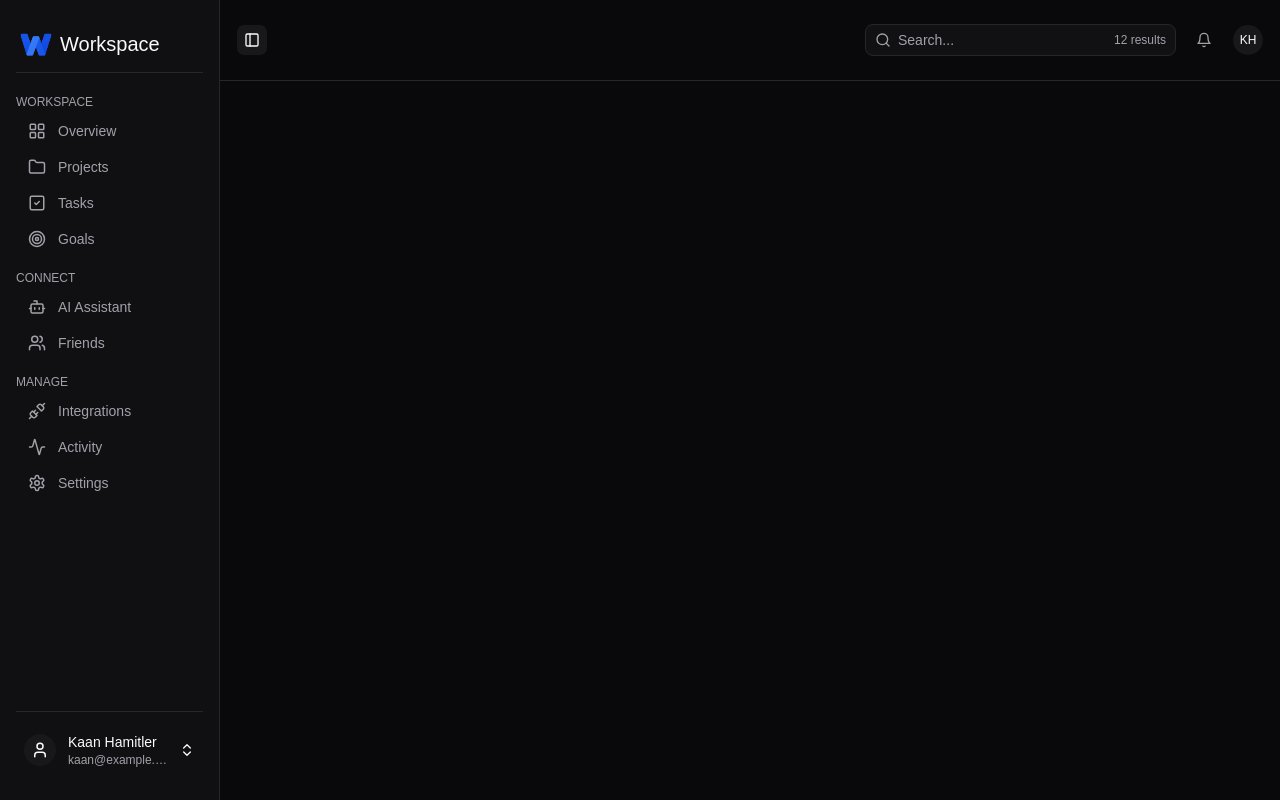
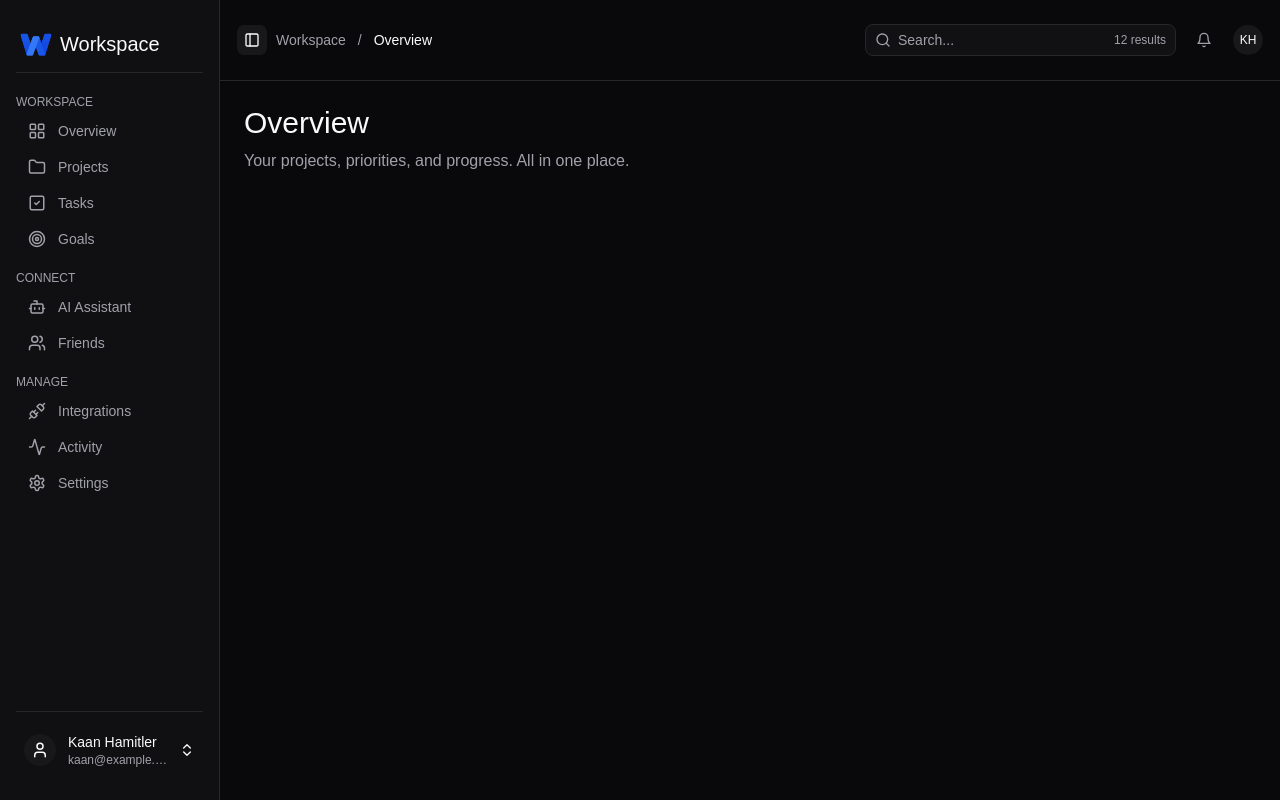
Before and after one commit to Kaan-Developer/workspace-dashboard, a React (Vite) app: page / in a window 1280 px wide. Built offline with nearby package versions, Linux system fonts and the light colour scheme.

Commit message:
The dashboard foundation has been established, and the navbar and sidebar have been added.

```diff
--- a/src/app/app.tsx
+++ b/src/app/app.tsx
@@ -1,10 +1,14 @@
-import { Route, Routes } from 'react-router'
-import  StartPage  from '../pages/StartPage'
+import { Route, Routes } from "react-router";
+import StartPage from "../pages/StartPage";
+import Overview from "@/pages/Overview";
 
 export function App() {
   return (
     <Routes>
-      <Route path="/" element={<StartPage />} />
+      <Route path="/" element={<StartPage />}>
+        <Route index element={<Overview />} />
+        <Route path="projects" element={<div>Projects</div>} />
+      </Route>
     </Routes>
-  )
+  );
 }
--- a/src/components/layout/Navbar.tsx
+++ b/src/components/layout/Navbar.tsx
@@ -1,20 +1,44 @@
 import Search from "../ui/Search";
 import { LuBell, LuPanelLeft } from "react-icons/lu";
 import { Button } from "../ui/button";
+import { useLocation } from "react-router"
 
 type NavbarProps = {
   sidebarOpen: boolean;
   onToggleSidebar: () => void;
 };
 
+const pageTitles: Record<string, string> = {
+  "/": "Overview",
+  "/projects": "Projects",
+  "/settings": "Settings",
+}
+
 const Navbar = ({ sidebarOpen, onToggleSidebar }: NavbarProps) => {
+
+    const { pathname } = useLocation()
+    const currentPage = pageTitles[pathname] ?? pathname
+
+
   return (
-    <nav className="self-start border-b border-border flex items-center justify-between py-6 px-4">
-      <div>
+    <nav className="border-b border-border flex items-center justify-between py-6 px-4">
+      <div className="flex items-center gap-2">
         <Button type="button" variant="ghost" size="icon" onClick={onToggleSidebar} aria-label={sidebarOpen ? "Yan menüyü kapat" : "Yan menüyü aç"} aria-expanded={sidebarOpen} aria-controls="workspace-sidebar"
         >
             <LuPanelLeft aria-hidden="true" />
         </Button>
+
+        <ol className="flex items-center gap-3 text-sm">
+            <li className="text-muted-foreground">
+                Workspace
+            </li>
+
+            <li aria-hidden="true" className="text-muted-foreground">
+                /
+            </li>
+
+            <li aria-current="page" className="font-medium text-foreground">{currentPage}</li>
+        </ol>
       </div>
 
       <div className="flex items-center gap-3">
--- a/src/components/layout/SidebarProfile.tsx
+++ b/src/components/layout/SidebarProfile.tsx
@@ -46,9 +46,15 @@ const SidebarProfile  = ({name, email, onAccount, onLogout}: SidebarProfileProps
         sideOffset={8}
         className="w-56"
       >
-        <DropdownMenuLabel>
-          <span className="block text-sm text-foreground">{name}</span>
+        <DropdownMenuLabel className="flex items-center justify-start gap-2">
+                              <span className="flex size-8 shrink-0 items-center justify-center rounded-full bg-sidebar-accent">
+            <LuUser size={18} aria-hidden="true" />
+          </span>
+
+          <div className="flex flex-col">
+                      <span className="block text-sm text-foreground">{name}</span>
           <span className="block truncate font-normal">{email}</span>
+          </div>
         </DropdownMenuLabel>
 
         <DropdownMenuSeparator />
--- /dev/null
+++ b/src/data/enSite.ts
@@ -0,0 +1,74 @@
+export const enSite = {
+  site: {
+    name: "Workspace",
+    title: "Workspace Dashboard",
+  },
+  navigation: {
+    label: "Main navigation",
+    groups: {
+      workspace: "Workspace",
+      connect: "Connect",
+      manage: "Manage",
+    },
+    items: {
+      overview: "Overview",
+      projects: "Projects",
+      tasks: "Tasks",
+      goals: "Goals",
+      "ai-assistant": "AI Assistant",
+      friends: "Friends",
+      integrations: "Integrations",
+      activity: "Activity",
+      settings: "Settings",
+    },
+  },
+  overview: {
+    title: "Overview",
+    description: "Your projects, priorities, and progress. All in one place.",
+    stats: {
+      activeProjects: {
+        label: "Active projects",
+        detail: (count: number) => `${count} ready for your next step`,
+      },
+      tasksCompleted: {
+        label: "Tasks completed",
+        detail: (count: number) => `${count} more than last week`,
+      },
+      goalsInProgress: {
+        label: "Goals in progress",
+        detail: (count: number) => `${count} ${count === 1 ? "milestone" : "milestones"} approaching`,
+      },
+      connectedServices: {
+        label: "Connected services",
+        detail: "All connections healthy",
+      },
+    },
+  },
+  navbar: {
+    workspace: "Workspace",
+    breadcrumbLabel: "Breadcrumb",
+    openSidebar: "Open sidebar",
+    closeSidebar: "Close sidebar",
+    notifications: "Notifications",
+  },
+  search: {
+    label: "Search",
+    placeholder: "Search...",
+    results: (count: number) => `${count} ${count === 1 ? "result" : "results"}`,
+  },
+  profile: {
+    label: (name: string) => `Profile: ${name}`,
+    account: "Account",
+    logout: "Log out",
+  },
+  language: {
+    label: "Language",
+    tr: "Türkçe",
+    en: "English",
+  },
+  common: {
+    close: "Close",
+  },
+};
+
+export type SiteContent = typeof enSite;
--- /dev/null
+++ b/src/data/trSite.ts
@@ -0,0 +1,74 @@
+import type { SiteContent } from "./enSite";
+
+export const trSite = {
+  site: {
+    name: "Workspace",
+    title: "Workspace Paneli",
+  },
+  navigation: {
+    label: "Ana menü",
+    groups: {
+      workspace: "Çalışma Alanı",
+      connect: "Bağlantılar",
+      manage: "Yönetim",
+    },
+    items: {
+      overview: "Genel Bakış",
+      projects: "Projeler",
+      tasks: "Görevler",
+      goals: "Hedefler",
+      "ai-assistant": "Yapay Zekâ Asistanı",
+      friends: "Arkadaşlar",
+      integrations: "Entegrasyonlar",
+      activity: "Etkinlik",
+      settings: "Ayarlar",
+    },
+  },
+  overview: {
+    title: "Genel Bakış",
+    description: "Projelerin, önceliklerin ve ilerlemen. Hepsi bir arada.",
+    stats: {
+      activeProjects: {
+        label: "Aktif projeler",
+        detail: (count: number) => `${count} proje sonraki adımın için hazır`,
+      },
+      tasksCompleted: {
+        label: "Tamamlanan görevler",
+        detail: (count: number) => `Geçen haftaya göre ${count} fazla`,
+      },
+      goalsInProgress: {
+        label: "Devam eden hedefler",
+        detail: (count: number) => `${count} kilometre taşı yaklaşıyor`,
+      },
+      connectedServices: {
+        label: "Bağlı hizmetler",
+        detail: "Tüm bağlantılar sorunsuz",
+      },
+    },
+  },
+  navbar: {
+    workspace: "Çalışma Alanı",
+    breadcrumbLabel: "Sayfa yolu",
+    openSidebar: "Yan menüyü aç",
+    closeSidebar: "Yan menüyü kapat",
+    notifications: "Bildirimler",
+  },
+  search: {
+    label: "Ara",
+    placeholder: "Ara...",
+    results: (count: number) => `${count} sonuç`,
+  },
+  profile: {
+    label: (name: string) => `Profil: ${name}`,
+    account: "Hesap",
+    logout: "Çıkış yap",
+  },
+  language: {
+    label: "Dil",
+    tr: "Türkçe",
+    en: "English",
+  },
+  common: {
+    close: "Kapat",
+  },
+} satisfies SiteContent;
--- /dev/null
+++ b/src/pages/Overview.tsx
@@ -0,0 +1,22 @@
+import { enSite } from "@/data/enSite";
+
+const Overview = () => {
+    const overview = enSite.overview;
+
+    return (
+        <section>
+            <div>
+                            <div className="flex flex-col gap-2">
+                            <h1 className="text-lg lg:text-3xl">{overview.title}</h1>
+            <p className="text-muted-foreground">{overview.description}</p>
+            </div>
+            </div>
+
+            <div key={overview.title} className="grid grid-cols-1 md:grid-cols-2 lg:grid-cols-4 gap-2">
+                {overview.stats.map}
+            </div>
+        </section>
+    )
+}
+
+export default Overview;
--- a/src/pages/StartPage.tsx
+++ b/src/pages/StartPage.tsx
@@ -15,9 +15,15 @@ const StartPage = () => {
     }`}>
       {sidebarOpen && <Sidebar />}
 
+      <div className="flex min-h-0 min-w-0 flex-col">
+              <Navbar sidebarOpen={sidebarOpen}
+      onToggleSidebar={() => setSidebarOpen((open) => !open)} />
 
-      <Navbar sidebarOpen={sidebarOpen}
-      onToggleSidebar={() => setSidebarOpen((open) => !open)} />
+            <main className="min-h-0 flex-1 overflow-y-auto p-6">
+        <Outlet />
+      </main>
+      </div>
+
     </div>
   )
 }
```
